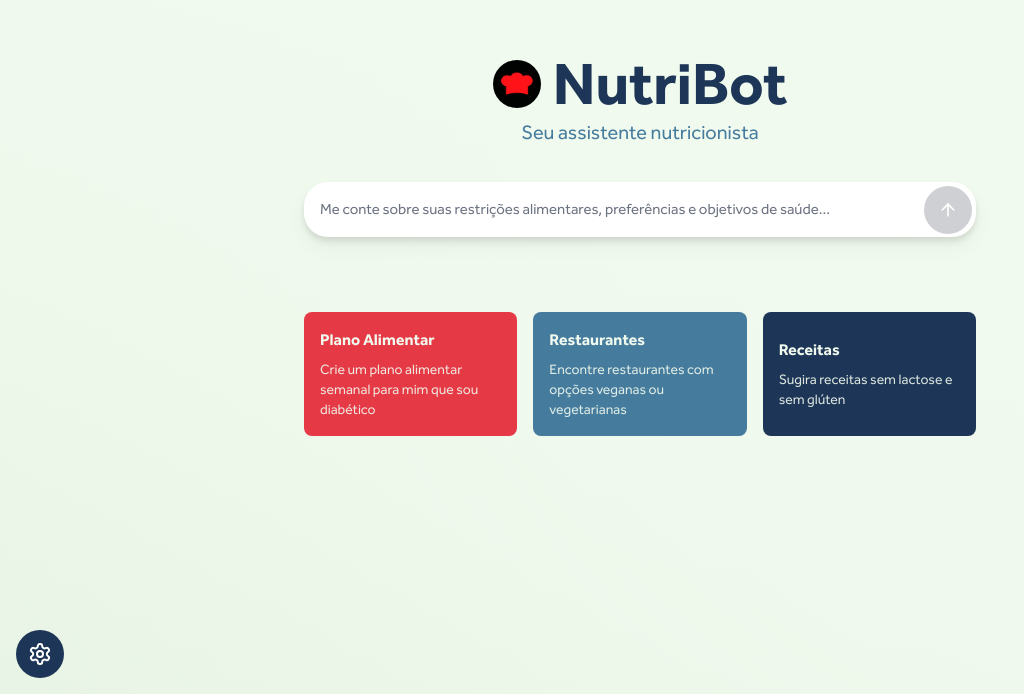
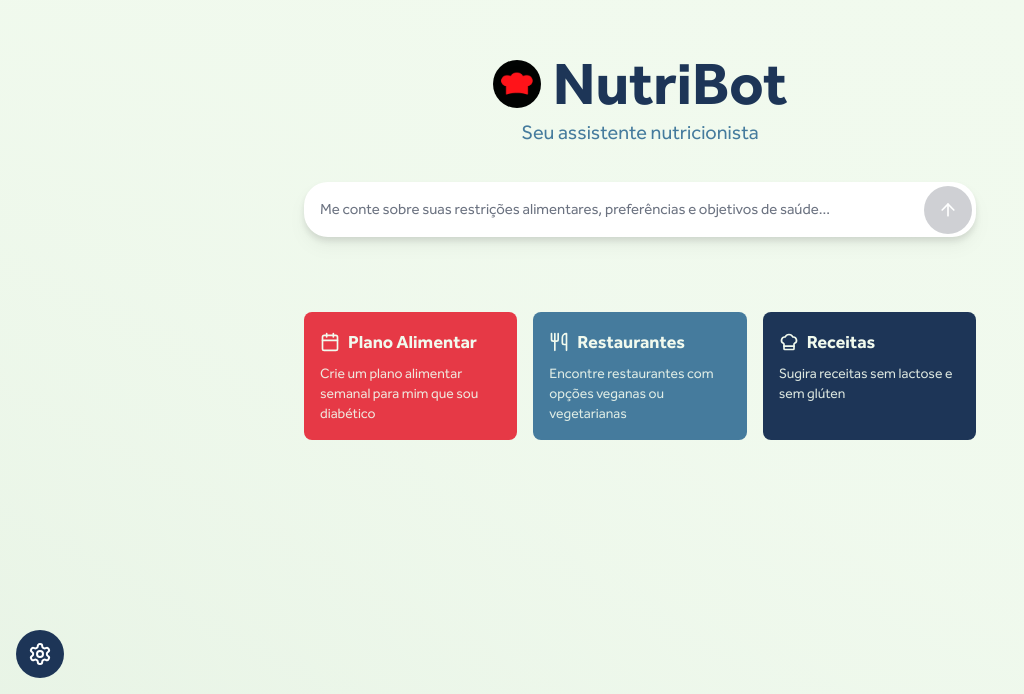
Before and after one commit to ramou1/nutribot, a Next.js app: page / in a window 1280 px wide. Shown: the part 106-800 px from the top of the page, without its empty margins (0-1024 px from the left). Built offline with nearby package versions, Linux system fonts and the light colour scheme.

Commit message:
fixing suggestions cards

```diff
--- a/app/page.tsx
+++ b/app/page.tsx
@@ -6,7 +6,7 @@ import UserMessage from "@/components/user-message";
 import SettingsButton from "@/components/settings-button";
 import { useChat } from '@ai-sdk/react';
 import { Fragment, useState } from "react";
-import { Plus } from "lucide-react";
+import { Plus, Calendar, Utensils, ChefHat } from "lucide-react";
 import { Button } from "@/components/button";
 import Image from "next/image";
 
@@ -14,17 +14,20 @@ const SUGGESTIONS = [
   {
     title: "Plano Alimentar",
     description: "Crie um plano alimentar semanal para mim que sou diabético",
-    color: "#e63946"
+    color: "#e63946",
+    icon: Calendar
   },
   {
     title: "Restaurantes",
     description: "Encontre restaurantes com opções veganas ou vegetarianas",
-    color: "#457b9d"
+    color: "#457b9d",
+    icon: Utensils
   },
   {
     title: "Receitas",
     description: "Sugira receitas sem lactose e sem glúten",
-    color: "#1d3557"
+    color: "#1d3557",
+    icon: ChefHat
   }
 ];
 
@@ -99,13 +102,16 @@ export default function Page() {
                 <button
                   key={index}
                   onClick={() => handleSuggestionClick(suggestion.description)}
-                  className="p-4 rounded-lg text-left transition-all duration-300 hover:scale-105 hover:shadow-lg hover:-translate-y-1 dark:shadow-gray-800"
+                  className="p-4 rounded-lg text-left transition-all duration-300 hover:scale-105 hover:shadow-lg hover:-translate-y-1 dark:shadow-gray-800 flex flex-col items-start"
                   style={{
                     backgroundColor: suggestion.color,
                     color: '#f1faee'
                   }}
                 >
-                  <h3 className="font-bold mb-2">{suggestion.title}</h3>
+                  <div className="flex items-center gap-2 mb-2">
+                    <suggestion.icon className="h-5 w-5" />
+                    <h3 className="font-bold text-lg">{suggestion.title}</h3>
+                  </div>
                   <p className="text-sm opacity-90">{suggestion.description}</p>
                 </button>
               ))}
```
